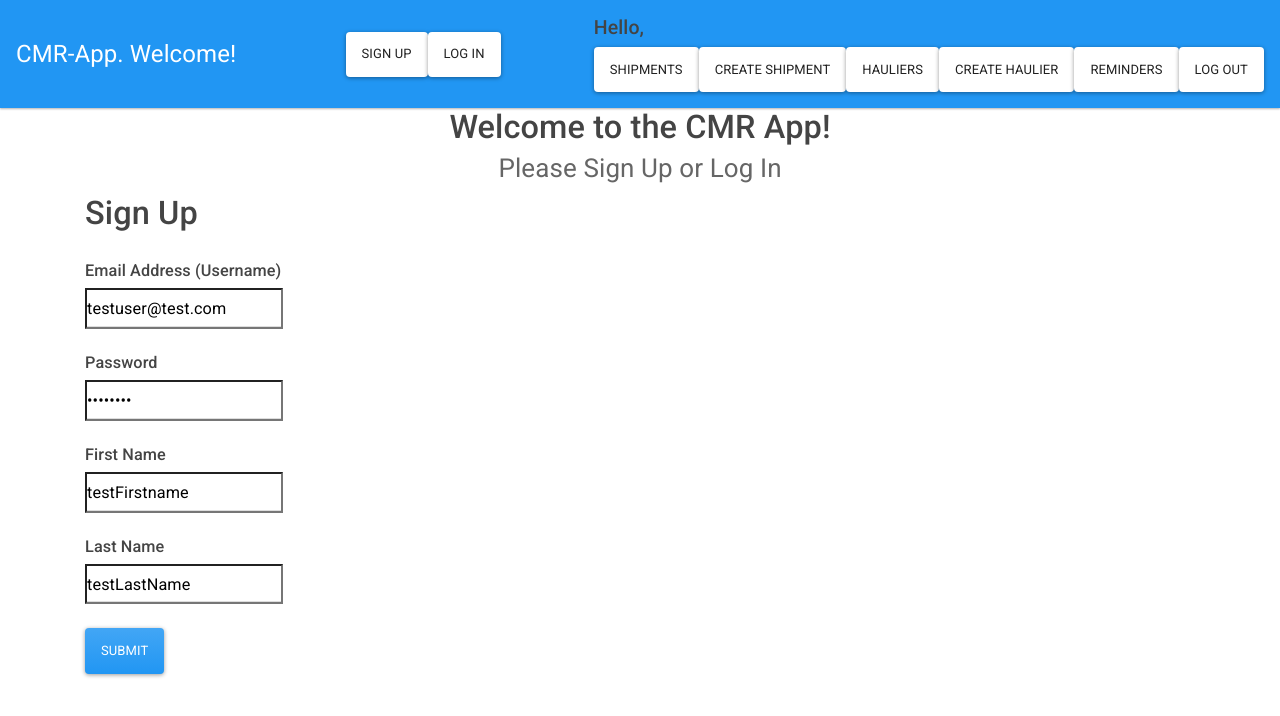
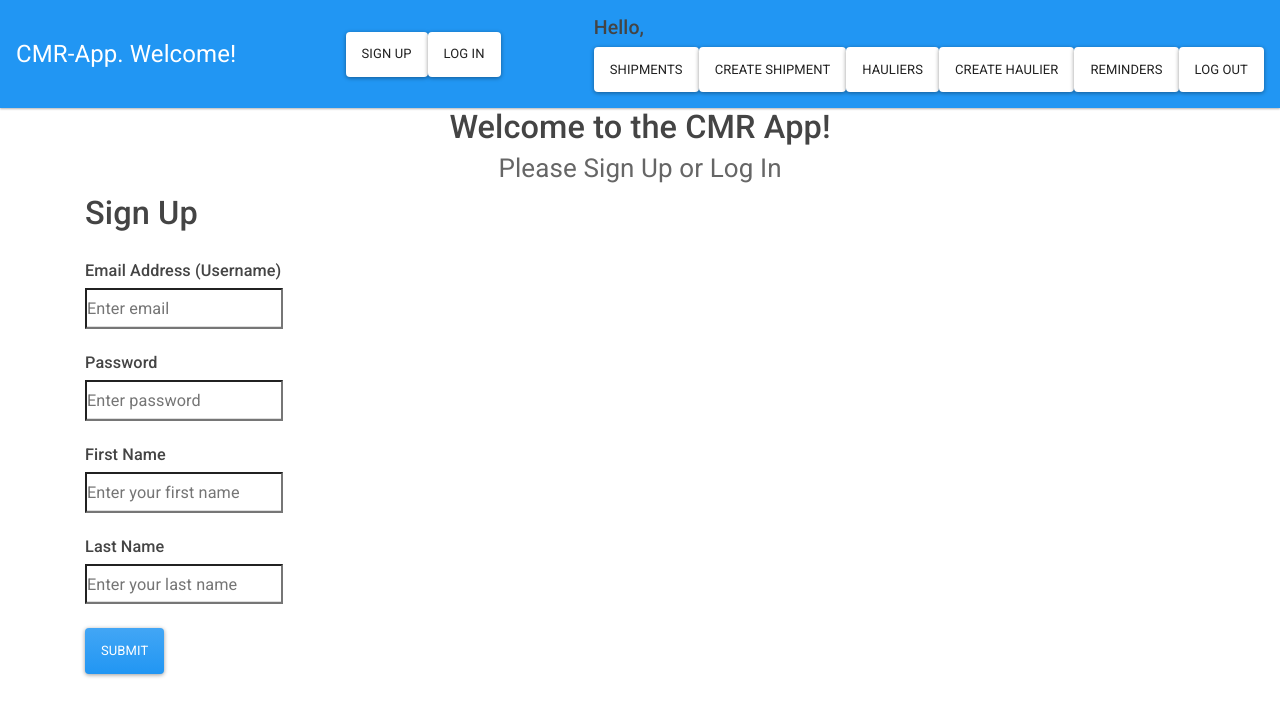
Before and after one commit to andreybozhkov/cmr-app-ng, an Angular app: page /signup in a window 1280 px wide. Shown: the top 716 px of the page. Built offline with nearby package versions, Linux system fonts and the light colour scheme.

Commit message:
Update signup form binding

```diff
--- a/angular.json
+++ b/angular.json
@@ -19,7 +19,6 @@
             "polyfills": "src/polyfills.ts",
             "tsConfig": "src/tsconfig.app.json",
             "assets": [
-              "src/favicon.ico",
               "src/assets"
             ],
             "styles": [
@@ -84,7 +83,6 @@
             ],
             "scripts": [],
             "assets": [
-              "src/favicon.ico",
               "src/assets"
             ]
           }
--- a/src/app/components/user/signup/signup.component.html
+++ b/src/app/components/user/signup/signup.component.html
@@ -24,7 +24,7 @@
           <div class="form-group">
               <label>
                   <h5>Last Name</h5>
-                  <input [(ngModel)]="user.lastName" type="text" class="form-control-lg" name="lastName" id="lastName" placeholder="Enter your last name" />
+                  <input [(ngModel)]="user.lastName" type="text" class="form-control-lg" name="lastName" id="lastName" placeholder="Enter your last name" required />
               </label>
           </div>
           <button type="submit" class="btn btn-primary">Submit</button>
--- a/src/app/components/user/signup/signup.component.ts
+++ b/src/app/components/user/signup/signup.component.ts
@@ -11,7 +11,13 @@ export class SignupComponent implements OnInit {
 
   constructor() { }
 
-  user = new User("testuser@test.com","testpass","testFirstname","testLastName");
+  user: User = {
+    username: '',
+    password: '',
+    firstName: '',
+    lastName: ''
+  }
+
   ngOnInit() {
   }
 
```
